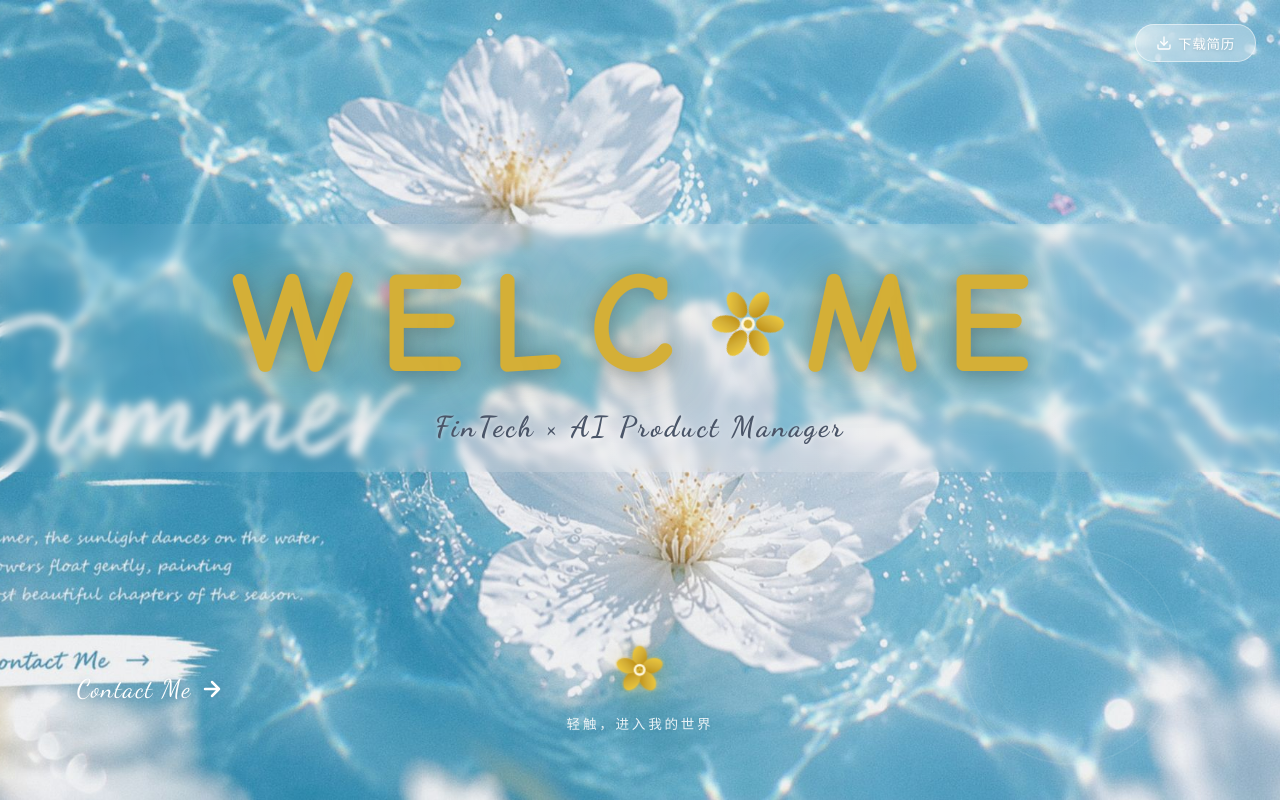
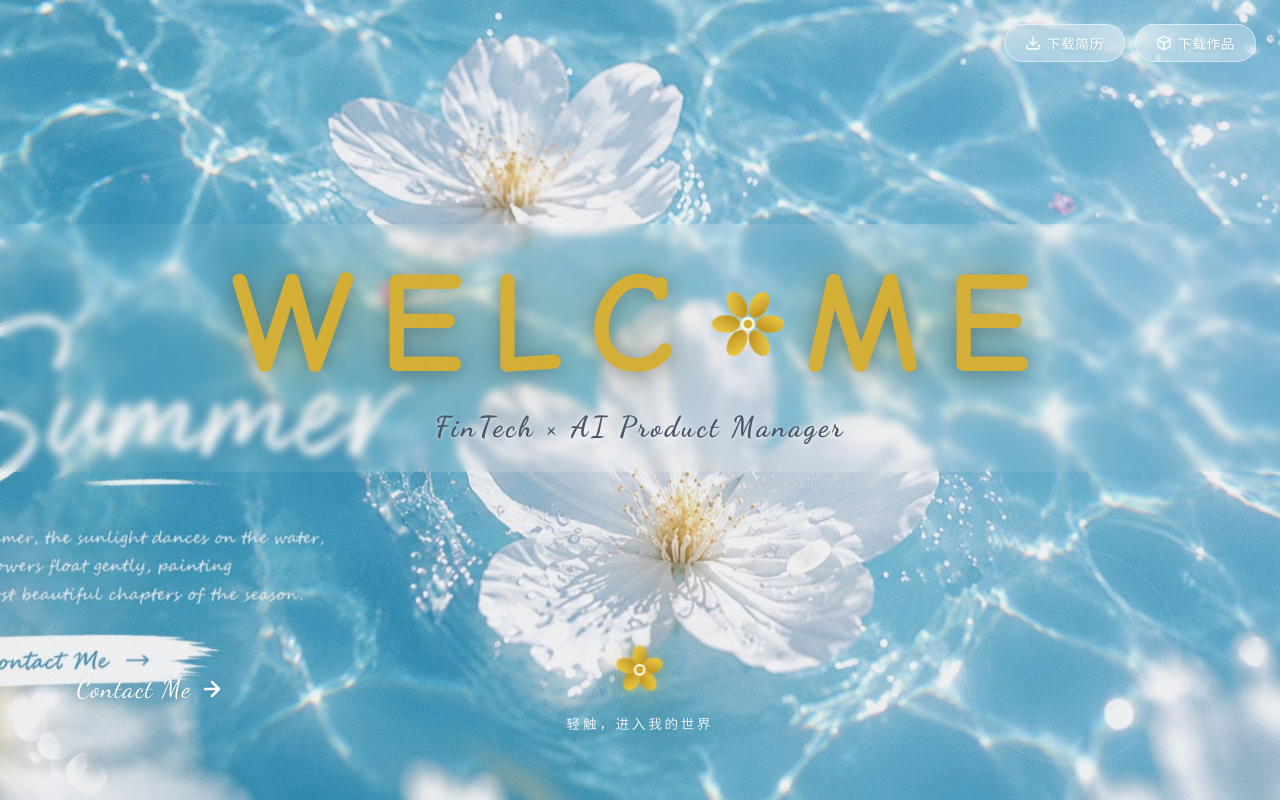
Before and after one commit to smiling0416/tanglirong-portfolio, a website: page index.html in a window 1280 px wide. Drawn offline with Linux system fonts and the light colour scheme.

Commit message:
feat: add portfolio download button and update resume

```diff
--- a/index.html
+++ b/index.html
@@ -54,6 +54,7 @@
         }
         .cover-topbar {
             position: absolute; top: 24px; right: 24px; z-index: 10;
+            display: flex; align-items: center; gap: 10px;
             display: flex; align-items: center;
         }
         .top-btn {
@@ -627,6 +628,10 @@
                 <svg viewBox="0 0 24 24"><path d="M21 15v4a2 2 0 0 1-2 2H5a2 2 0 0 1-2-2v-4"/><polyline points="7 10 12 15 17 10"/><line x1="12" y1="15" x2="12" y2="3"/></svg>
                 下载简历
             </a>
+            <a class="top-btn" href="#" onclick="downloadPortfolio(); return false;">
+                <svg viewBox="0 0 24 24"><path d="M21 16V8a2 2 0 0 0-1-1.73l-7-4a2 2 0 0 0-2 0l-7 4A2 2 0 0 0 3 8v8a2 2 0 0 0 1 1.73l7 4a2 2 0 0 0 2 0l7-4A2 2 0 0 0 21 16z"/><polyline points="3.27 6.96 12 12.01 20.73 6.96"/><line x1="12" y1="22.08" x2="12" y2="12"/></svg>
+                下载作品
+            </a>
         </div>
         <div class="cover-content">
             <div class="welcome-bar">
@@ -1774,6 +1779,14 @@
             link.click();
             document.body.removeChild(link);
         }
+        function downloadPortfolio() {
+            const link = document.createElement('a');
+            link.href = 'portfolio.zip';
+            link.download = '唐莉蓉_作品集.zip';
+            document.body.appendChild(link);
+            link.click();
+            document.body.removeChild(link);
+        }
 
         // ===== 全局鼠标粒子拖尾 =====
         (function () {
```
Also changed, not shown: 1 other file.
